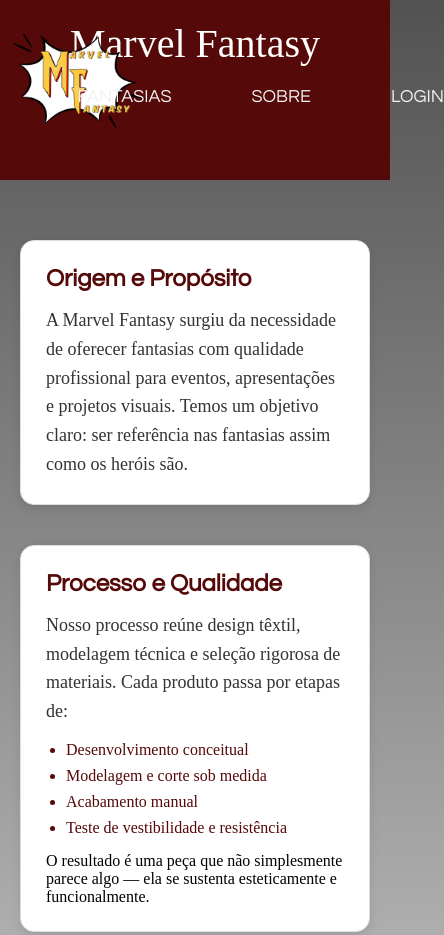
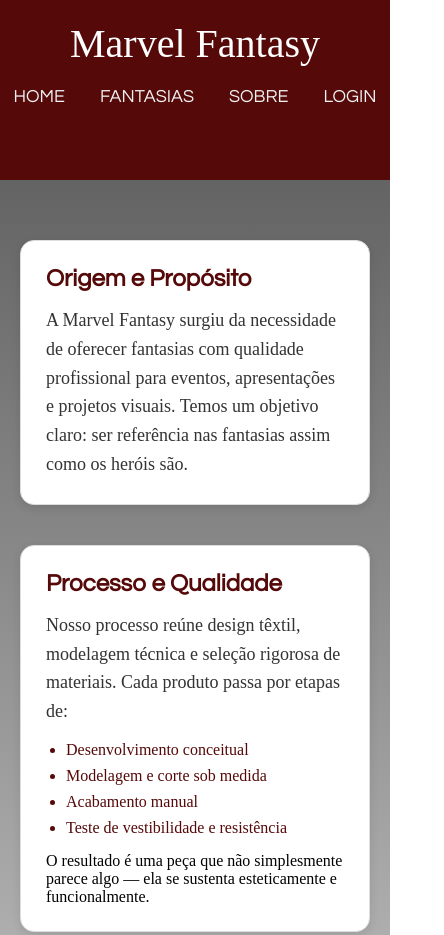
Before and after one commit to grupozz/Marvel.Fantasy2, a plain HTML site: page sobre.html in a window 390 px wide. Shown: the top 935 px of the page, 444 px wide, since content can reach past the window. Drawn offline with Linux system fonts and the light colour scheme; some packages are replaced by stand-ins of ours; a script that the page names is missing; a web font is replaced by a local one.

Commit message:
4- adicionando responsividade ao header

```diff
--- a/src/css/fantasias.css
+++ b/src/css/fantasias.css
@@ -55,10 +55,12 @@
 }
 
 .menu-header {
-    list-style: none;
-    display: flex;
-    gap: 5rem;
-    justify-content: center;
+   list-style: none;
+   text-wrap: wrap;
+   display: flex;
+   gap: 10%;
+   justify-content: center;
+
 }
 
 .item-menu {
@@ -209,3 +211,12 @@
     font-family: Questrial;
     text-align: center;
 }
+
+@media (width < 910px){
+   .logo{
+      display: none;
+   }
+   .menu-header{
+      font-size: 1rem;
+   }
+}
--- a/src/css/sobre.css
+++ b/src/css/sobre.css
@@ -56,10 +56,12 @@
 
 
 .menu-header {
-    list-style: none;
-    display: flex;
-    gap: 5rem;
-    justify-content: center;
+   list-style: none;
+   text-wrap: wrap;
+   display: flex;
+   gap: 10%;
+   justify-content: center;
+
 }
 
 .item-menu {
@@ -185,3 +187,12 @@
     font-family: Questrial;
     text-align: center;
 }
+
+@media (width < 910px){
+   .logo{
+      display: none;
+   }
+   .menu-header{
+      font-size: 1rem;
+   }
+}
--- a/src/css/style.css
+++ b/src/css/style.css
@@ -53,9 +53,9 @@
 
 .menu-header {
    list-style: none;
-
+   text-wrap: wrap;
    display: flex;
-   gap: 5rem;
+   gap: 10%;
    justify-content: center;
 
 }
@@ -197,3 +197,12 @@
    text-align: center;
 
 }
+
+@media (width < 910px){
+   .logo{
+      display: none;
+   }
+   .menu-header{
+      font-size: 1rem;
+   }
+}
```
